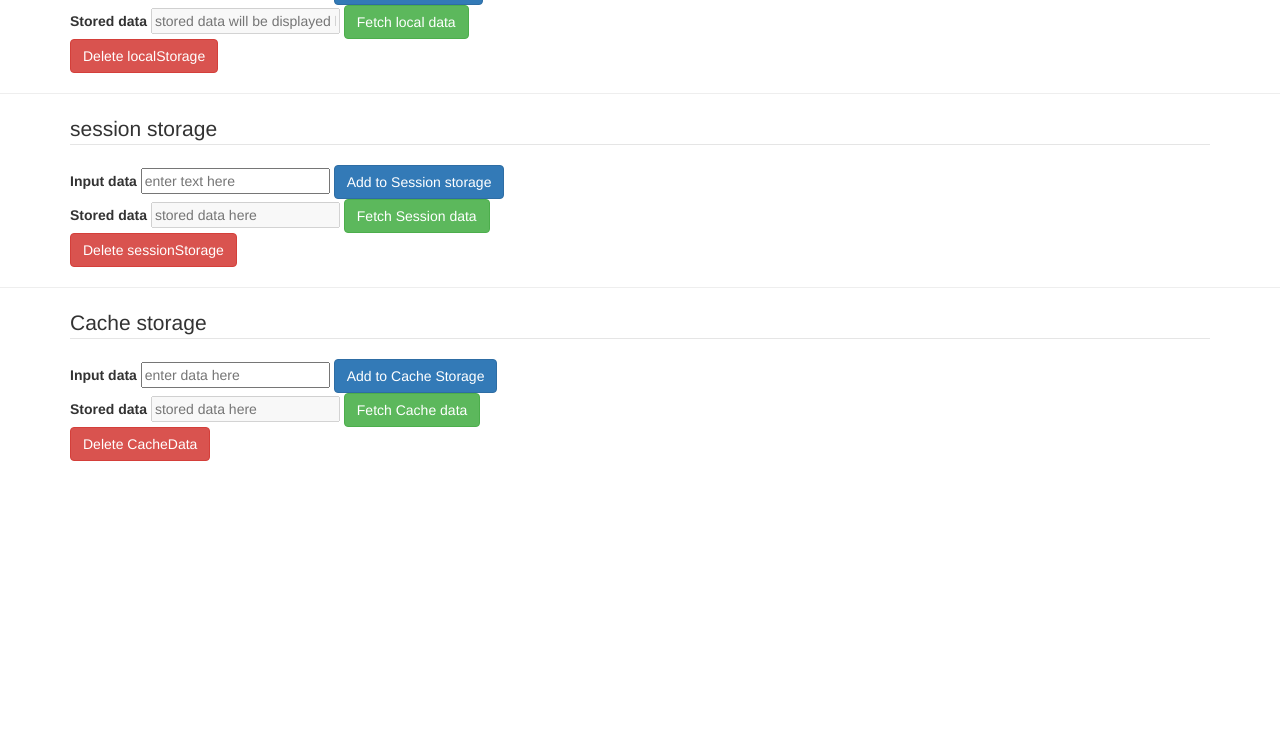
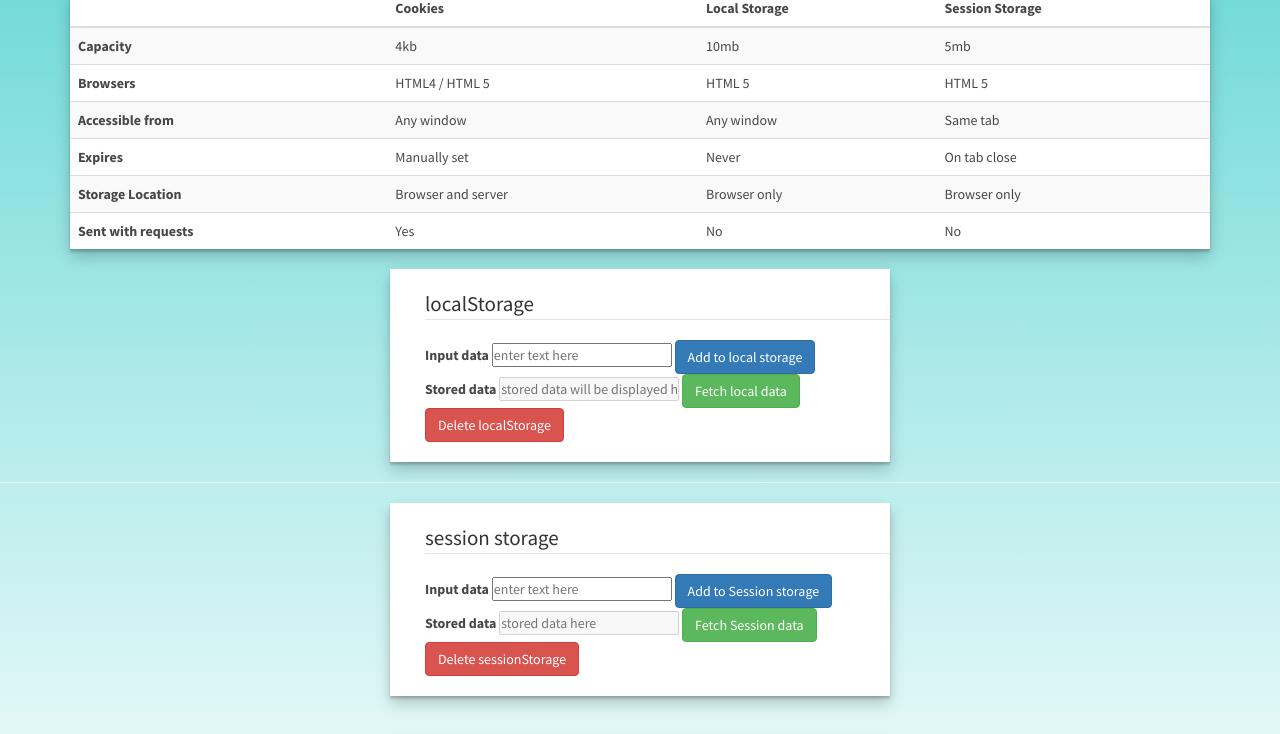
Before and after one commit to hi-manshu-kumar/Browser-Storage, a plain HTML site: page index.html in a window 1280 px wide. Shown: the part 80-814 px from the top of the page. Drawn offline with nearby package versions, Linux system fonts and the light colour scheme.

Commit message:
css added

```diff
--- /dev/null
+++ b/assets/index.css
@@ -0,0 +1,42 @@
+@import url('https://fonts.googleapis.com/css?family=Source+Sans+Pro:200,200i,300,300i,400,400i,600,600i,700,700i,900,900i|Monoton');
+@import url('https://fonts.googleapis.com/icon?family=Material+Icons');
+
+* {
+    padding: 0;
+    margin: 0;
+    box-sizing: border-box;
+}
+
+body {
+    background: linear-gradient(to bottom, #68d8d6, #ffffff);
+    color: #454749;
+
+    font-family: 'Source Sans Pro', sans-serif;
+}
+
+table {
+    background: white;
+}
+
+.table {
+    margin-top: 10px;
+    box-shadow: 0px 0px 3px 5px black;
+    box-shadow: 0 .75rem 1.5rem rgba(0, 0, 0, 0.2), 0 .25rem .25rem rgba(0, 0, 0, 0.2);
+}
+
+.tile {
+    background-color: #ffffff;
+    border-radius: .1rem;
+    box-shadow: 0 .75rem 1.5rem rgba(0, 0, 0, 0.2), 0 .25rem .25rem rgba(0, 0, 0, 0.2);
+    width: 100%;
+    position: relative;
+    margin: 0 auto;
+    min-width: 500px;
+    max-width: 24rem;
+    overflow: hidden;
+    padding: 2rem;
+}
+
+.center{
+    margin: 0 auto;
+}
--- a/index.html
+++ b/index.html
@@ -6,13 +6,66 @@
     <meta name="viewport" content="width=device-width, initial-scale=1.0">
     <meta http-equiv="X-UA-Compatible" content="ie=edge">
     <title>Browser storage</title>
-    <!-- <link rel="stylesheet" href="https://stackpath.bootstrapcdn.com/bootstrap/4.1.3/css/bootstrap.min.css"> -->
     <script src="./assets/index.js"></script>
     <link rel="stylesheet" href="//maxcdn.bootstrapcdn.com/bootstrap/3.3.7/css/bootstrap.min.css" integrity="sha384-BVYiiSIFeK1dGmJRAkycuHAHRg32OmUcww7on3RYdg4Va+PmSTsz/K68vbdEjh4u"
-        crossorigin="anonymous">
+    crossorigin="anonymous">
+    <link rel="stylesheet" href="./assets/index.css">
 </head>
 
 <body>
+
+    <div class="container">
+        <h1 class="text-center">Cookies vs. Local Storage vs. Session Storage</h1>
+        <table class="table table-striped">
+            <thead class="thead-inverse">
+                <tr>
+                    <th></th>
+                    <th>Cookies</th>
+                    <th>Local Storage</th>
+                    <th>Session Storage</th>
+                </tr>
+            </thead>
+            <tbody>
+                <tr>
+                    <th scope="row">Capacity</th>
+                    <td>4kb</td>
+                    <td>10mb</td>
+                    <td>5mb</td>
+                </tr>
+                <tr>
+                    <th scope="row">Browsers</th>
+                    <td>HTML4 / HTML 5</td>
+                    <td>HTML 5</td>
+                    <td>HTML 5</td>
+                </tr>
+                <tr>
+                    <th scope="row">Accessible from</th>
+                    <td>Any window</td>
+                    <td>Any window</td>
+                    <td>Same tab</td>
+                </tr>
+                <tr>
+                    <th scope="row">Expires</th>
+                    <td>Manually set</td>
+                    <td>Never</td>
+                    <td>On tab close</td>
+                </tr>
+                <tr>
+                    <th scope="row">Storage Location</th>
+                    <td>Browser and server</td>
+                    <td>Browser only</td>
+                    <td>Browser only</td>
+                </tr>
+                <tr>
+                    <th scope="row">Sent with requests</th>
+                    <td>Yes</td>
+                    <td>No</td>
+                    <td>No</td>
+                </tr>
+            </tbody>
+        </table>
+    </div>
+    <div class="tile">
     <div class="container">
         <fieldset>
             <legend>
@@ -27,11 +80,13 @@
             <input type="text" id="outputtxt" placeholder="stored data will be displayed here" disabled>
             <button id="fetch" class="btn btn-success">Fetch local data</button> <br>
 
-            <button class="btn btn-danger" id="deleteLS">Delete localStorage</button>
+            <button class="btn btn-danger center" id="deleteLS">Delete localStorage</button>
         </fieldset>
     </div>
+</div>
     <hr>
 
+    <div class="tile">
     <div class="container">
         <fieldset>
             <legend>session storage</legend>
@@ -44,11 +99,13 @@
             <input type="text" placeholder="stored data here" id="outputtxtS" value="" disabled>
             <button id="fetchS" class="btn btn-success">Fetch Session data</button> <br>
 
-            <button class="btn btn-danger" id="deleteSS">Delete sessionStorage</button>
+            <button class="btn btn-danger center" id="deleteSS">Delete sessionStorage</button>
         </fieldset>
+    </div>
     </div>
     <hr>
 
+    <div class="tile">
     <div class="container">
         <fieldset>
             <legend>Cache storage</legend>
@@ -58,11 +115,14 @@
             <button id="addC" class="btn btn-primary">Add to Cache Storage</button> <br>
 
             <label for="">Stored data</label>
-            <input type="text" placeholder="stored data here" id="outputtxtC" disabled >
+            <input type="text" placeholder="stored data here" id="outputtxtC" disabled>
             <button id="fetchC" class="btn btn-success">Fetch Cache data</button> <br>
 
-            <button class="btn btn-danger" id="deleteCS">Delete CacheData</button>
+            <button class="btn btn-danger center" id="deleteCS">Delete CacheData</button>
         </fieldset>
     </div>
+    </div>
+
 </body>
+
 </html>
```
